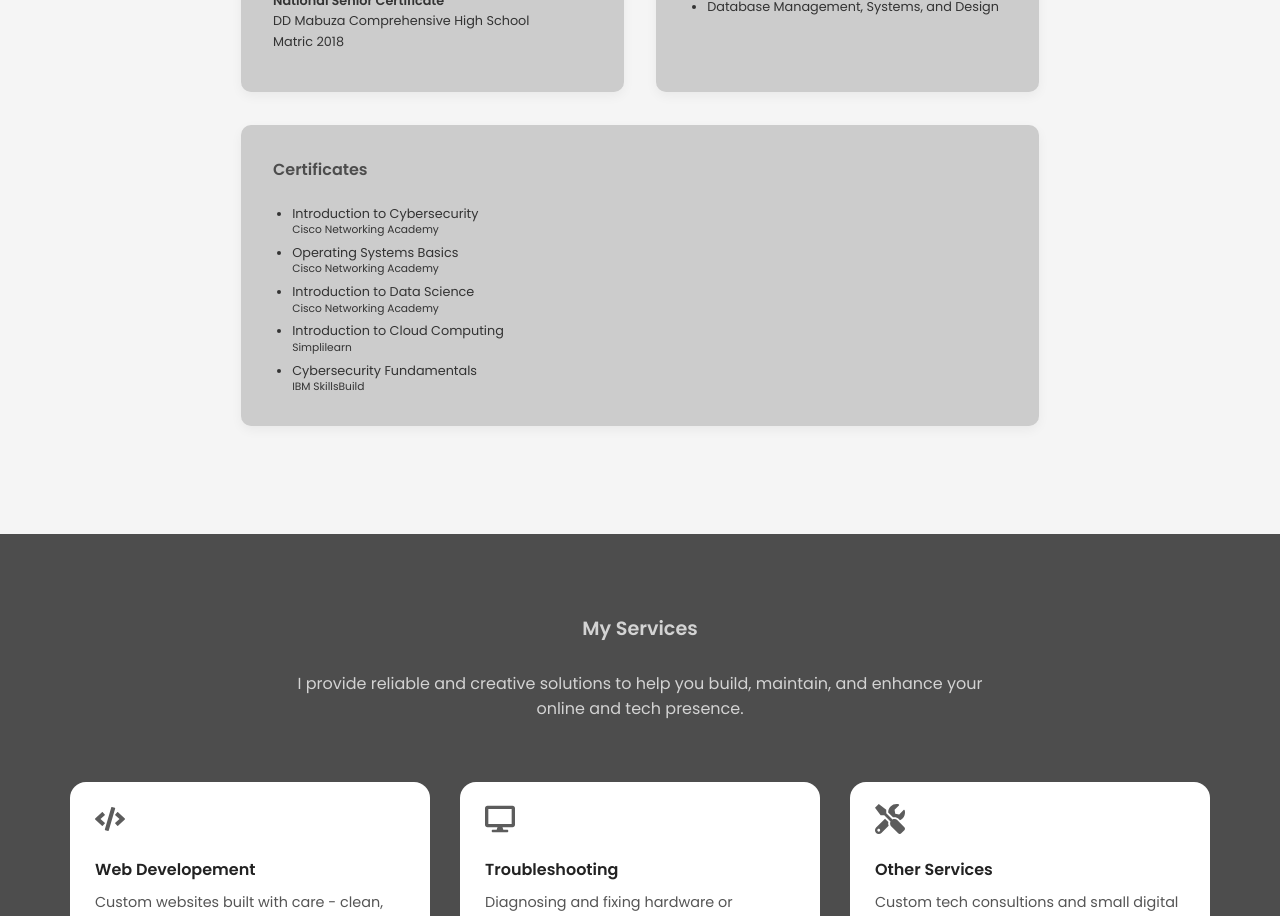
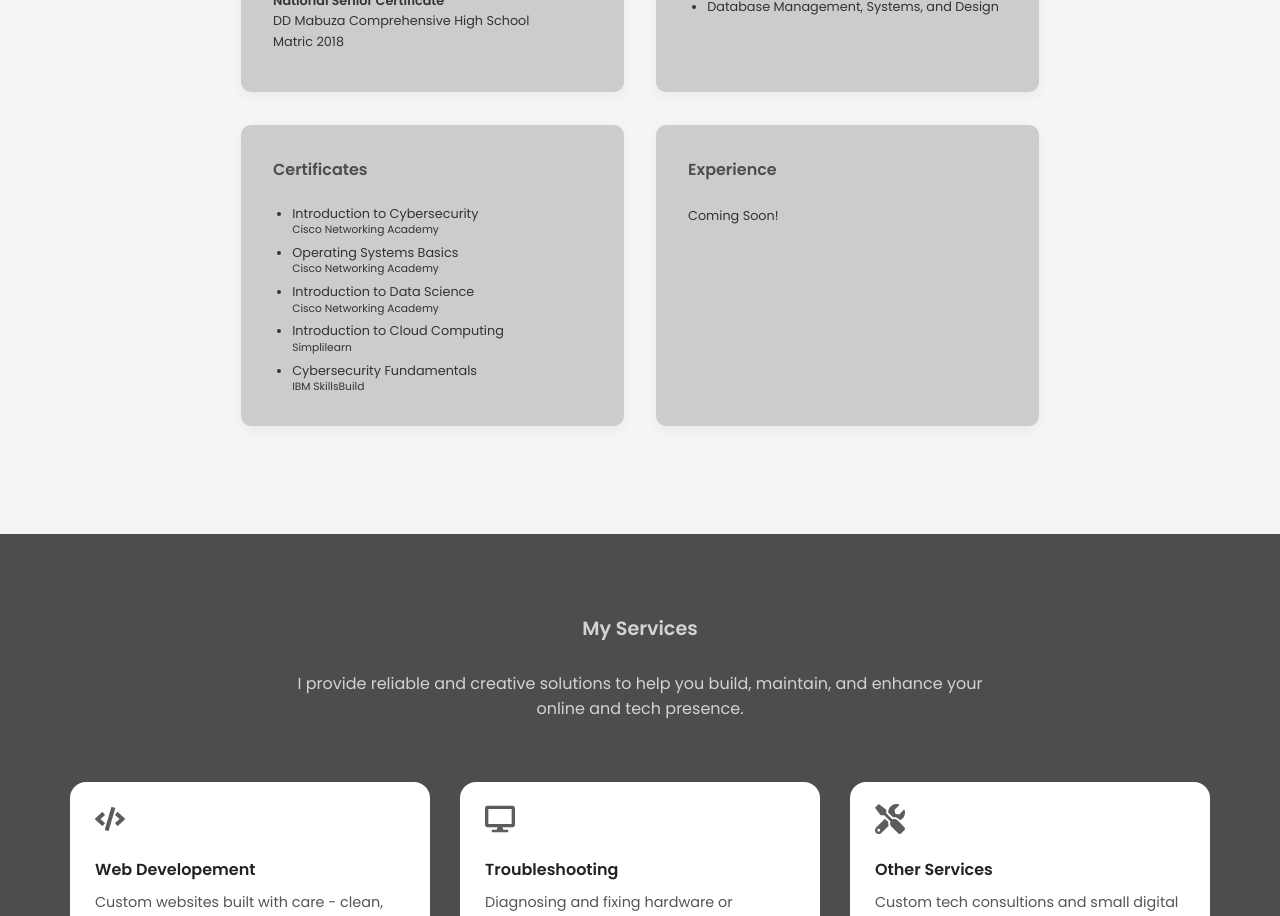
Before and after one commit to karteverything/karteverything2, a Next.js app: page / in a window 1280 px wide. Shown: the part 1300-2216 px from the top of the page. Built offline with nearby package versions, Linux system fonts and the light colour scheme; no server answers; the database is empty.

Commit message:
chore: add experience

```diff
--- a/app/about/page.jsx
+++ b/app/about/page.jsx
@@ -99,6 +99,14 @@ export default function About() {
                         </li>
                     </ul>
                 </div>
+
+                <div className="column bottom">
+                    <h3>Experience</h3>
+
+                    <p>
+                        Coming Soon!
+                    </p>
+                </div>
             </div>
         </section>
     );
```
